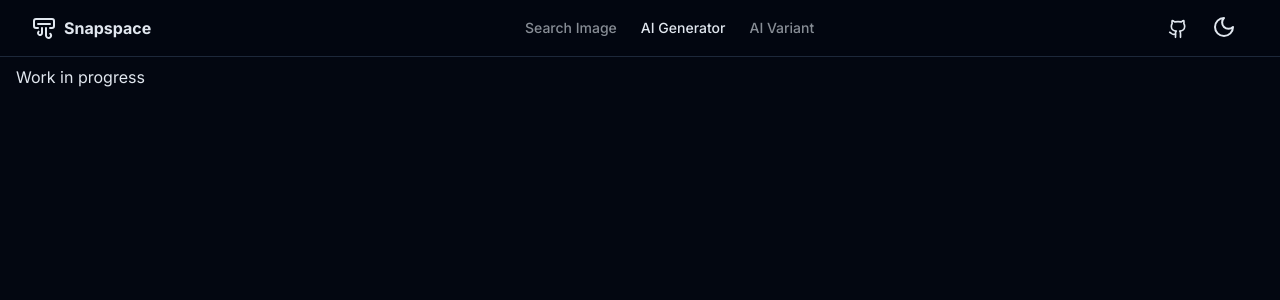
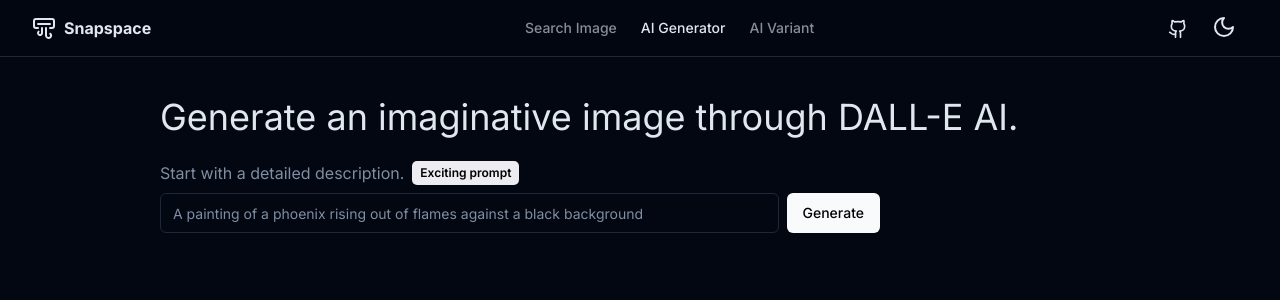
Before and after one commit to immark7/snap-space, a Next.js app: page /generator in a window 1280 px wide. Shown: the top 300 px of the page. Built offline with nearby package versions, Linux system fonts and the light colour scheme.

Commit message:
feat: add gen prompt

```diff
--- a/app/generator/page.tsx
+++ b/app/generator/page.tsx
@@ -1,9 +1,16 @@
-import React from 'react'
+import GeneratorAi from "@/components/GeneratorAi";
+import React from "react";
 
 const page = () => {
   return (
-    <div>Work in progress</div>
-  )
-}
+    <section className="container flex max-w-[64rem] flex-col gap-4 py-8">
+      <h1 className="text-4xl mb-2">
+        Generate an imaginative image through DALL-E AI.
+      </h1>
 
-export default page
+      <GeneratorAi />
+    </section>
+  );
+};
+
+export default page;
--- a/app/page.tsx
+++ b/app/page.tsx
@@ -4,7 +4,6 @@
 
 export default function Home() {
   return (
-    <>
     <section className="pb-8 pt-6 md:pb-12 md:pt-8 lg:py-10">
       <div className="container flex max-w-[64rem] flex-col items-center gap-4 text-center">
         <a
@@ -25,6 +24,5 @@
       <ImageContainer />
       <ScrollToTop />
     </section>
-    </>
   );
 }
--- /dev/null
+++ b/components/GeneratorAi.tsx
@@ -0,0 +1,56 @@
+"use client";
+
+import React, { useState, FormEvent, ChangeEvent } from "react";
+import { Input } from "./ui/input";
+import { Button } from "./ui/button";
+import { getRandomPrompt } from "@/lib/func";
+
+const GeneratorAi = () => {
+  const [form, setForm] = useState({
+    prompt: "",
+  });
+
+  const handleRandomPrompt = () => {
+    const randomPrompt = getRandomPrompt(form.prompt);
+    setForm({ ...form, prompt: randomPrompt });
+  };
+
+  const handleChange = (e: ChangeEvent<HTMLInputElement>) =>
+    setForm({ ...form, [e.target.name]: e.target.value });
+
+  const handleSubmit = async (e: FormEvent<HTMLFormElement>) => {
+    e.preventDefault();
+  };
+  return (
+    <div className="flex flex-col gap-2">
+      <div className="flex gap-2">
+        <p className="text-muted-foreground">
+          Start with a detailed description.
+        </p>
+        <button
+          onClick={handleRandomPrompt}
+          className="font-semibold text-xs bg-[#EcECF1] py-1 px-2 rounded-[5px] text-black"
+        >
+          Exciting prompt
+        </button>
+      </div>
+
+      <form
+        onSubmit={handleSubmit}
+        className="flex w-full max-w-[720px] items-center space-x-2"
+      >
+        <Input
+          onChange={handleChange}
+          type="text"
+          name="prompt"
+          placeholder="A painting of a phoenix rising out of flames against a black background"
+          value={form.prompt}
+        />
+
+        <Button type="submit">Generate</Button>
+      </form>
+    </div>
+  );
+};
+
+export default GeneratorAi;
--- /dev/null
+++ b/lib/func.ts
@@ -0,0 +1,30 @@
+export function getRandomPrompt(prompt: String) {
+    const randomIndex = Math.floor(Math.random() * surpriseMePrompts.length);
+    const randomPrompt = surpriseMePrompts[randomIndex];
+
+    if (randomPrompt === prompt) return getRandomPrompt(prompt);
+
+    return randomPrompt;
+  }
+  const surpriseMePrompts = [
+    'A robotic octopus exploring a coral reef in the future, digital art',
+    'A surreal painting of a cityscape made entirely of plants, digital mixed media',
+    'An alien in a spacesuit relaxing on a rooftop garden, digital art',
+    'A photograph of a city skyline at night, with a lightning storm in the background, long exposure',
+    'A painting of a dragonfly with metallic wings against a bright orange background',
+    'A futuristic cityscape where the buildings have grown over time to resemble trees, digital art',
+    'A photograph of a train passing through a vibrant green forest, motion blur',
+    'A portrait of a person with a neon light background and a holographic overlay, digital art',
+    'A close-up photograph of a butterfly wing, macro photography',
+    'A 3D render of a geometric city with bright pastel colors, digital art',
+    'A painting of a lion wearing a crown made of flowers in a field of lavender',
+    'A photograph of a deserted beach with a single palm tree and a wooden boat, minimalism',
+    'A robotic bee pollinating flowers in a futuristic garden with massive hanging planters, digital art',
+    'A photograph of a frozen waterfall in a national park, long exposure',
+    'A painting of a phoenix rising out of flames against a black background',
+    'An illustration of a hummingbird with vibrant colors and intricate details',
+    'A photograph of a city street at night with raindrops on the windshield, bokeh effect',
+    'A painting of an abstract landscape with a rainbow sky and dark mountains in the distance',
+    'A 3D render of a futuristic car racing through a tunnel made of light, digital art',
+    'A photograph of a bird in flight with a mirrored reflection in the water, symmetry',
+  ]
```
Lines whose indentation alone changed are shown as unchanged.
